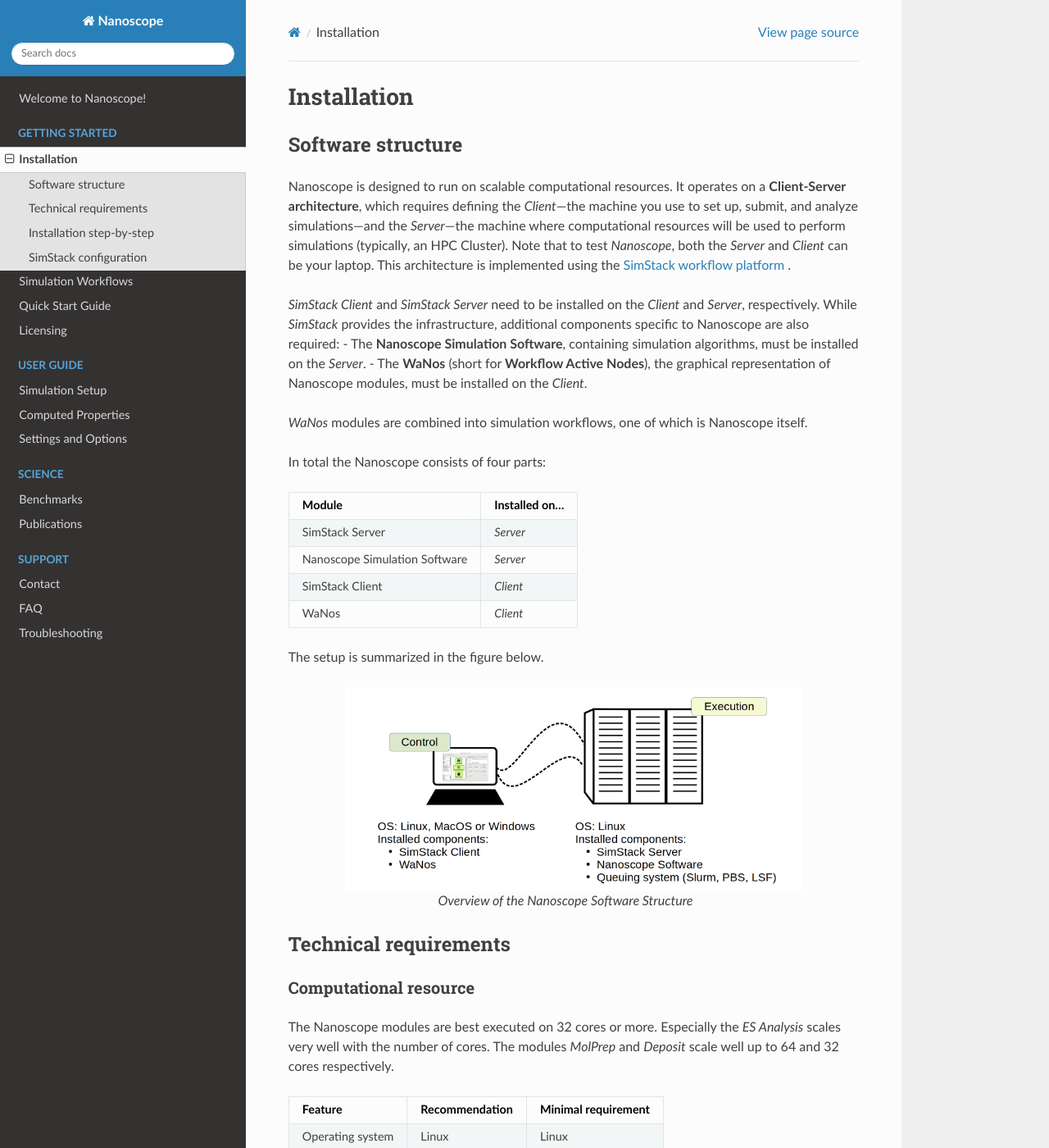
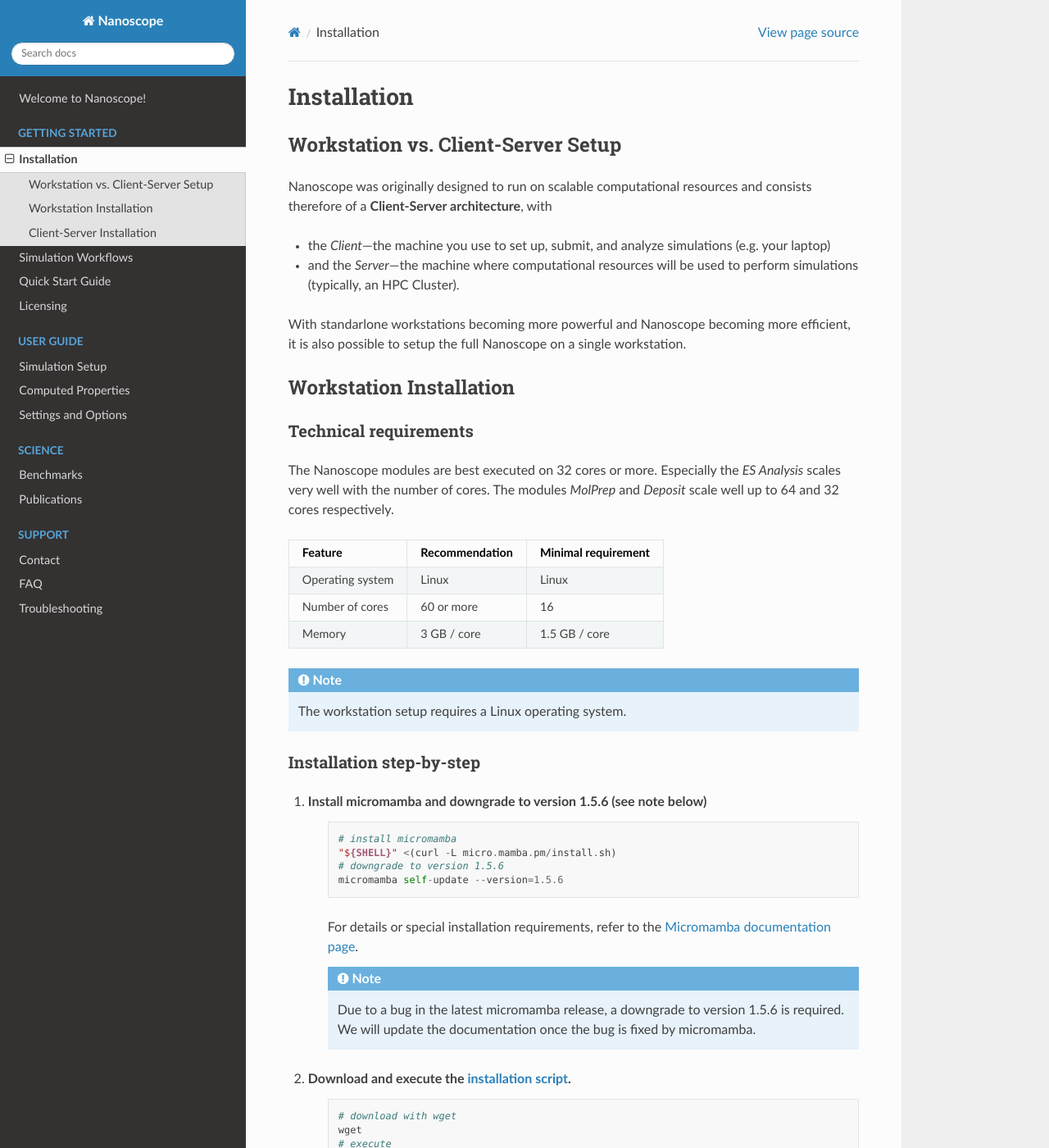
Before and after one commit to NanomatchGmbH/nanoscope-docs, a Sphinx documentation site: the page built from docs/source/getting_started/installation.rst, in a window 1280 px wide and 1400 px high. Shown: the whole window at 82% size. Built offline with Sphinx 7.4.7 and the Read the Docs theme 3.1.0, drawn with Linux system fonts in a browser that asks for light colours; some of the changed text lies outside the part shown.

Commit message:
first version with placeholders of Workstation installation

```diff
--- a/docs/source/getting_started/installation.rst
+++ b/docs/source/getting_started/installation.rst
@@ -3,15 +3,84 @@
 Installation
 ============
 
-Software structure
--------------------
+
+Workstation vs. Client-Server Setup
+-------------------------------------
+
+Nanoscope was originally designed to run on scalable computational resources and consists therefore of a **Client-Server architecture**, with
+
+* the `Client`—the machine you use to set up, submit, and analyze simulations (e.g. your laptop)
+* and the `Server`—the machine where computational resources will be used to perform simulations (typically, an HPC Cluster).
+
+With standarlone workstations becoming more powerful and Nanoscope becoming more efficient, it is also possible to setup the full Nanoscope on a single workstation.
 
 
-Nanoscope is designed to run on scalable computational resources.
-It operates on a **Client-Server architecture**, which requires defining the `Client`—the machine you use to set up,
+.. _getting_started_installation_workstation:
+
+Workstation Installation
+-------------------------
+Technical requirements
+~~~~~~~~~~~~~~~~~~~~~~~~~~~~~~~~
+The Nanoscope modules are best executed on 32 cores or more. Especially the `ES Analysis` scales very well with the number of cores. The modules `MolPrep` and `Deposit` scale well up to 64 and 32 cores respectively.
+
+=============================== ======================= =======================
+Feature                         Recommendation          Minimal requirement
+=============================== ======================= =======================
+Operating system                Linux                   Linux
+Number of cores                 60 or more              16
+Memory                          3 GB / core             1.5 GB / core
+=============================== ======================= =======================
+
+.. note:: The workstation setup requires a Linux operating system.
+
+Installation step-by-step
+~~~~~~~~~~~~~~~~~~~~~~~~~~~~~~~~~~
+
+1. Install micromamba and downgrade to version 1.5.6 (see note below)
+    ::
+
+        # install micromamba
+        "${SHELL}" <(curl -L micro.mamba.pm/install.sh)
+        # downgrade to version 1.5.6
+        micromamba self-update --version=1.5.6
+
+    For details or special installation requirements, refer to the `Micromamba documentation page <https://mamba.readthedocs.io/en/latest/installation/micromamba-installation.html>`_.
+
+    .. note:: Due to a bug in the latest micromamba release, a downgrade to version 1.5.6 is required. We will update the documentation once the bug is fixed by micromamba.
+
+2. Download and execute the `installation script <https://github.com/NanomatchGmbH/nanomatch-release/blob/main/install_workstation_nanoscope.sh>`_.
+    ::
+
+        # download with wget
+        wget
+        # execute
+        ./install_workstation_nanoscope.sh
+
+    and follow the instructions in the installation script
+
+
+3. Start SimStack
+
+    ::
+
+        # Activate the environment
+        micromamba activate simstack
+        # and run simstack:
+        simstack
+
+4. Make sure `localhost` is set as Server in the top right dropdown menu and press the `Connect` button to test the setup
+
+.. _getting_started_installation_client_server:
+
+Client-Server Installation
+------------------------------
+
+Software structure
+~~~~~~~~~~~~~~~~~~~~
+
+To operate Nanoscope on a **Client-Server architecture** requires defining the `Client`—the machine you use to set up,
 submit, and analyze simulations—and the `Server`—the machine where computational resources will be used to perform simulations (typically, an HPC Cluster).
-Note that to test `Nanoscope`, both the `Server` and `Client` can be your laptop.
-This architecture is implemented using the `SimStack workflow platform <https://simstack.readthedocs.io/>`_ .
+To test `Nanoscope` with both the `Server` and `Client` on your laptop, refer to the :ref:`getting_started_installation_workstation` above.
 
 `SimStack Client` and `SimStack Server` need to be installed on the `Client` and `Server`, respectively.
 While `SimStack` provides the infrastructure, additional components specific to Nanoscope are also required:
@@ -44,9 +113,9 @@
 
 
 Technical requirements
------------------------
+~~~~~~~~~~~~~~~~~~~~~~~~
 Computational resource
-^^^^^^^^^^^^^^^^^^^^^^^^
+"""""""""""""""""""""""""
 The Nanoscope modules are best executed on 32 cores or more. Especially the `ES Analysis` scales very well with the number of cores. The modules `MolPrep` and `Deposit` scale well up to 64 and 32 cores respectively.
 
 =============================== ======================= =======================
@@ -58,23 +127,26 @@
 =============================== ======================= =======================
 
 Client / local PC
-^^^^^^^^^^^^^^^^^
+""""""""""""""""""""""""
 There are no special requirements for the `Client` where the SimStack Client and the WaNos are installed.
 The SimStack Client is available for Linux, Windows and MacOS.
 
 
 Installation step-by-step
-----------------------------
+~~~~~~~~~~~~~~~~~~~~~~~~~~~~
 On the `Server` / HPC Cluster
-^^^^^^^^^^^^^^^^^^^^^^^^^^^^^
-1. Install micromamba
+"""""""""""""""""""""""""""""""""""
+1. Install micromamba and downgrade to version 1.5.6 (see below)
     ::
 
+        # install micromamba
         "${SHELL}" <(curl -L micro.mamba.pm/install.sh)
+        # downgrade to version 1.5.6
+        micromamba self-update --version=1.5.6
 
     For details or special installation requirements, refer to the `Micromamba documentation page <https://mamba.readthedocs.io/en/latest/installation/micromamba-installation.html>`_.
 
-.. ToDo: fix for micromamba 2 issue
+    .. note:: Due to a bug in the latest micromamba release, a downgrade to version 1.5.6 is required. We will update the documentation once the bug is fixed by micromamba.
 
 
 2. Install the Nanoscope software
@@ -139,7 +211,7 @@
 Details on steps 2 and 3 are provided in the `README <https://github.com/NanomatchGmbH/nanomatch-release/blob/main/README.md>`_ of the repository.
 
 On the `Client` / local PC
-^^^^^^^^^^^^^^^^^^^^^^^^^^
+"""""""""""""""""""""""""""""""
 1. Install micromamba
     On Linux distributions: see above
 
@@ -188,7 +260,7 @@
     Make sure to remember the directory for the SimStack configuration below.
 
 SimStack configuration
--------------------------
+~~~~~~~~~~~~~~~~~~~~~~~
 
 .. note::
 
@@ -196,13 +268,13 @@
 
 
 Setup of passwordless ssh
-^^^^^^^^^^^^^^^^^^^^^^^^^^^^
+""""""""""""""""""""""""""""""
 
 Communication between the SimStack Client and the SimStack Server requires passwordless ssh access from your local PC to your computational resource.
 *On your local PC*, generate a ``ssh`` keypair and transfer the key to the ``authorized_keys`` file of your user account on the computational resource with one of the following commands:
 
-On Linux and OSX (Arm and x64)
-""""""""""""""""""""""""""""""""""""
+**On Linux and OSX (Arm and x64)**
+
 
 If you don't have the ``ssh`` keys, use the steps below to generate them.
 
@@ -241,8 +313,8 @@
 
      .. ToDo: fix for new micromamba based SimStack
 
-On Windows
-""""""""""""""""""""""""""""
+**On Windows**
+
 
 You have two options on Windows: You can install either the native Windows version or (in an updated WSL2 environment) the Linux version.
 WSL2 comes with all client tools required, so this is the recommended approach. If you want to use the Windows version, continue this tutorial.
@@ -269,8 +341,8 @@
 
    * After completing the above steps, double-click on ``run-simstack`` and be happy.
 
-Test the connectivity
-""""""""""""""""""""""""""
+**Test the connectivity**
+
 
 You can test the connectivity of your passwordless ``ssh`` in both systems by running one of the
 commands below. You successfully transferred the key if you establish the ``ssh`` connectivity to
@@ -283,10 +355,10 @@
 
 
 Configuration of the SimStack Client
-^^^^^^^^^^^^^^^^^^^^^^^^^^^^^^^^^^^^^
+""""""""""""""""""""""""""""""""""""""""""
 
-Server Configuration within the Client
-""""""""""""""""""""""""""""""""""""""""
+**Server Configuration within the Client**"
+
 
 1. Open the SimStack Client:
     ::
@@ -328,8 +400,8 @@
 
     You can add the same computational resource multiple times, but with different ``Default Resources`` to simplify defining computational resources when setting up workflows.
 
-Set local paths
-"""""""""""""""""""
+**Set local paths**
+
 Define the local paths (on your local PC) to the WaNo directory and the workflow directory:
 
 1. In the top menu, click on ``Configuration -> Paths``
```
